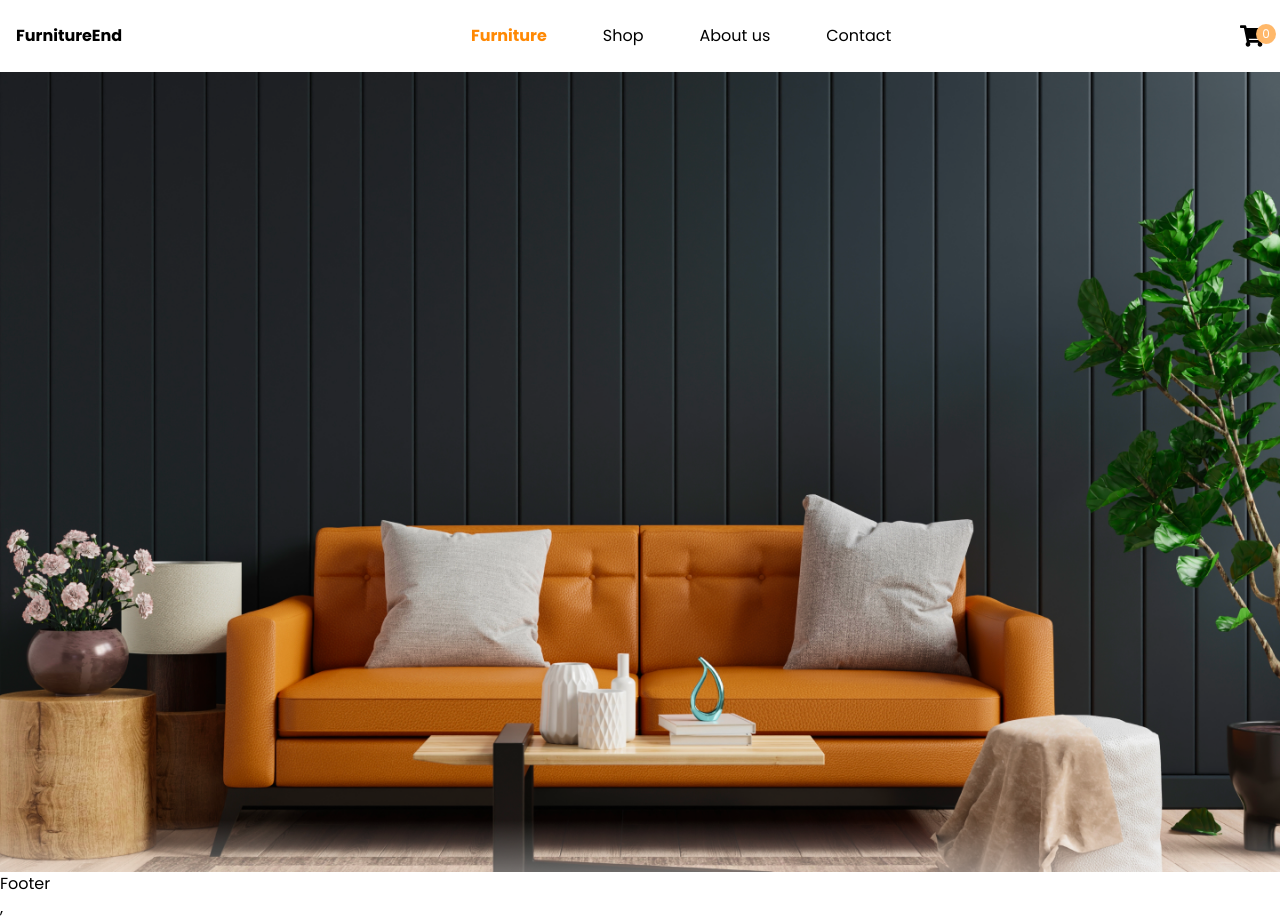
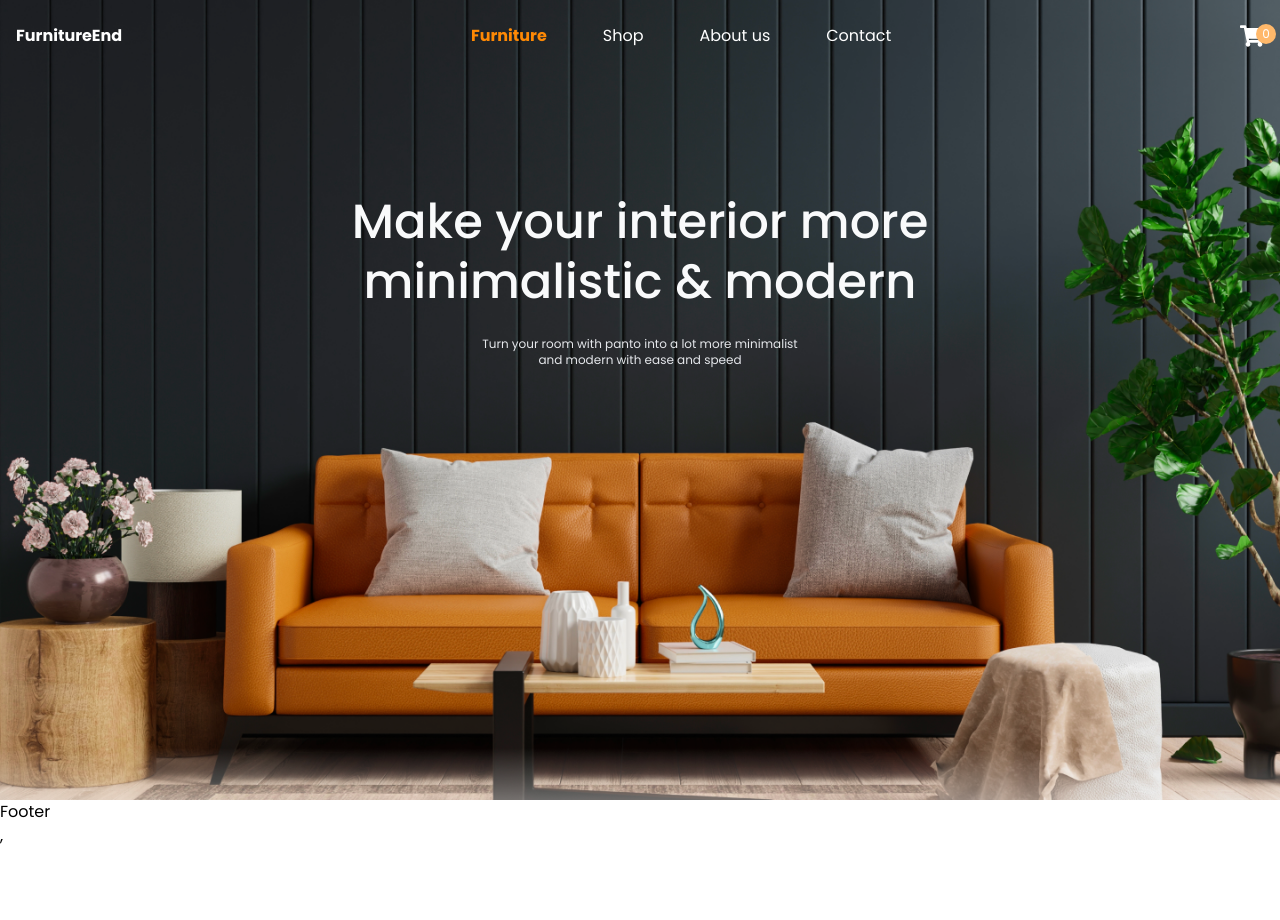
Before and after one commit to ahassh1/react-landing-page, a React (Vite) app: page / in a window 1280 px wide. After the commit the page ends 848 px from the top, so only its background shows below. Built offline with nearby package versions, Linux system fonts and the light colour scheme.

Commit message:
banner done

```diff
--- a/src/components/Navbar.jsx
+++ b/src/components/Navbar.jsx
@@ -37,7 +37,9 @@ const Navbar = () => {
   };
 
   return (
-    <header>
+    <header
+      className={`fixed top-0 left-0 right-0 z-50 transition duration-300 ease-in-out text-white`}
+    >
       <nav className="flex justify-between items-center py-6 px-4 container mx-auto max-w-screen-2xl">
         {/* logo */}
         <Link to="/" className="font-bold hover:text-orange-300">
--- a/src/pages/home/Hero.jsx
+++ b/src/pages/home/Hero.jsx
@@ -3,10 +3,23 @@ import bannerImg from "../../assets/banner.png";
 
 const Hero = () => {
   return (
-    <div
+    <section
       className="h-screen relative bg-cover bg-center text-white"
       style={{ backgroundImage: `url(${bannerImg})` }}
-    ></div>
+    >
+      <div
+        className="text-center md:pt-48 pt-25 space-y-6 md:w-1/2 mx-auto
+      "
+      >
+        <h1 className="text-3xl md:text-5xl font-medium lg:leading-tight leading-snug px-2 text-gray-50">
+          Make your interior more minimalistic & modern
+        </h1>
+        <p className="text-xs font-normal w-1/2 mx-auto text-gray-200">
+          Turn your room with panto into a lot more minimalist and modern with
+          ease and speed
+        </p>
+      </div>
+    </section>
   );
 };
 
```
